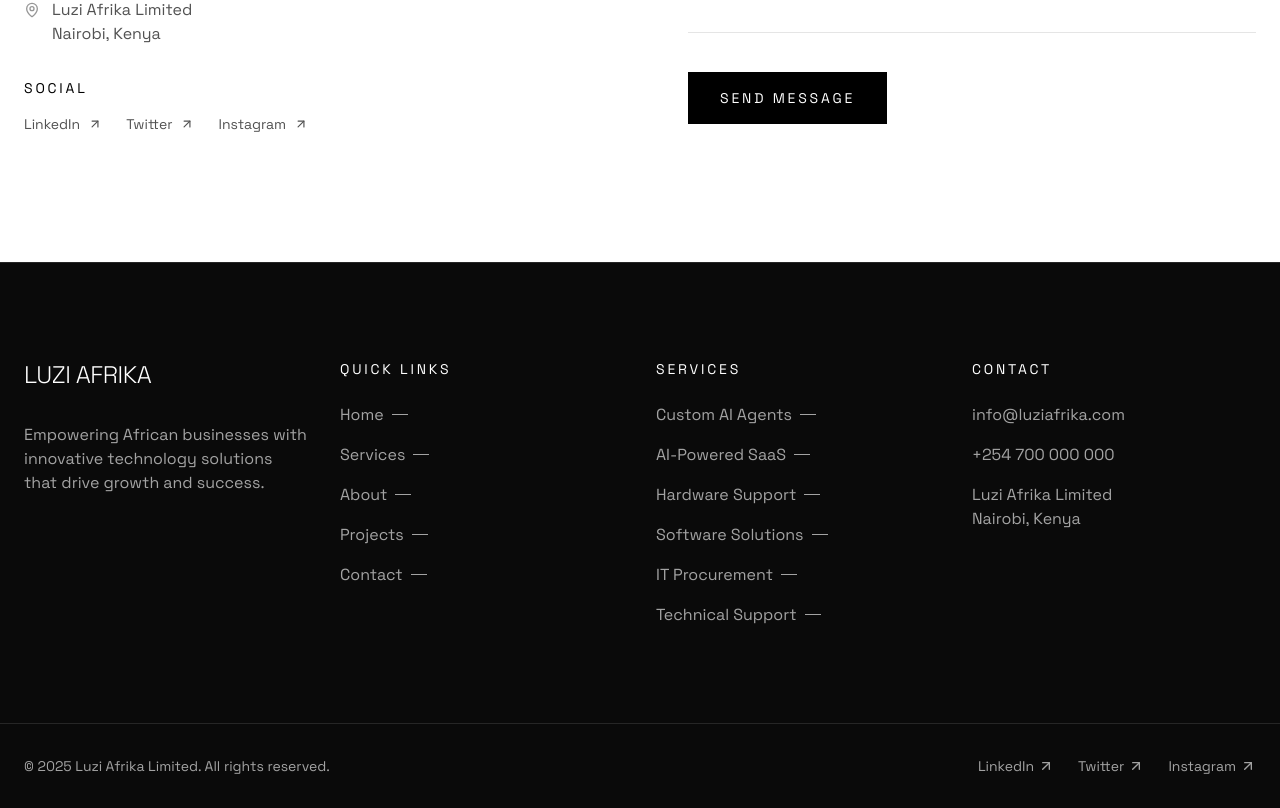
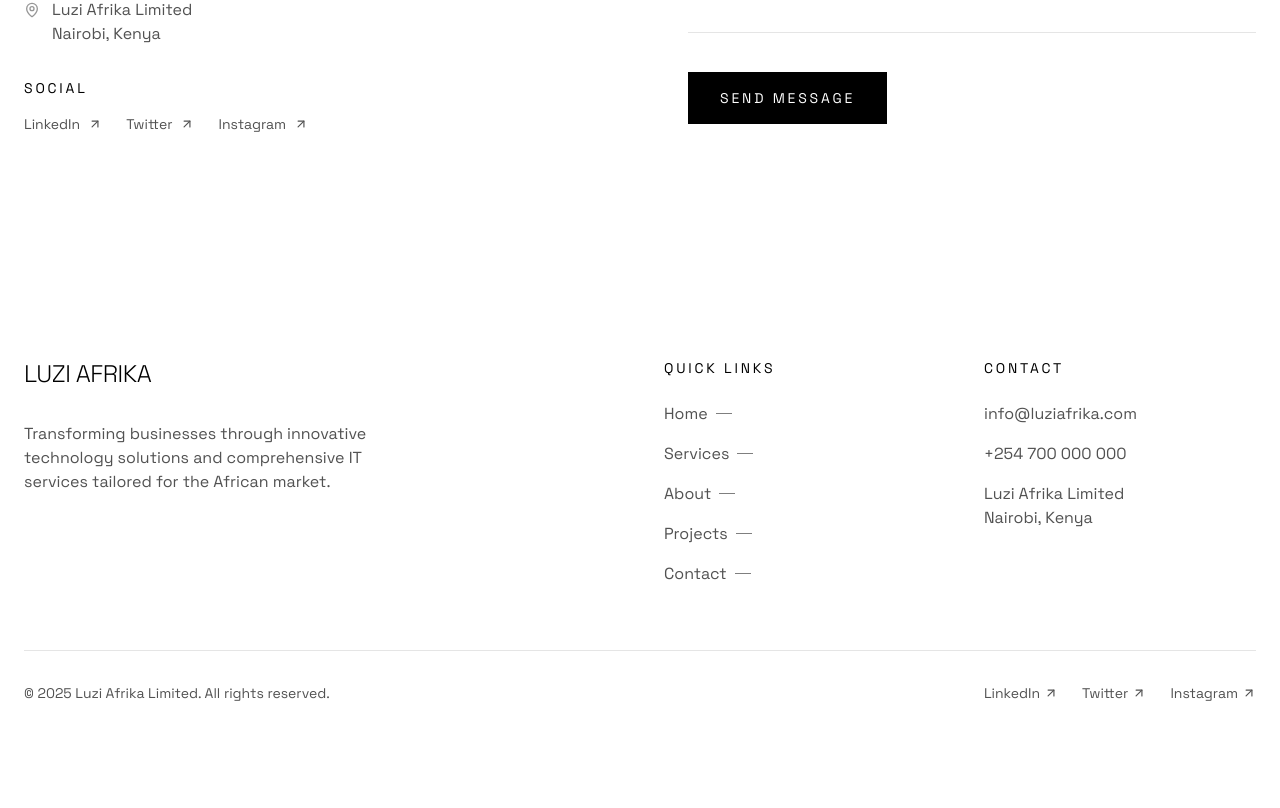
Before and after one commit to mvonombogho/luzi-afrika, a Next.js app: page / in a window 1280 px wide. Shown: the part 5195-6003 px from the top of the page. Built offline with nearby package versions, Linux system fonts and the light colour scheme.

Commit message:
feat: add modern Footer section

```diff
--- a/src/components/footer/Footer.tsx
+++ b/src/components/footer/Footer.tsx
@@ -4,109 +4,70 @@ import { motion } from 'framer-motion';
 import Link from 'next/link';
 import { ArrowUpRight } from 'lucide-react';
 
-const quickLinks = [
+export default function Footer() {
+  const currentYear = new Date().getFullYear();
+
+  return (
+    <footer className="w-full bg-white text-black py-24 px-6">
+      <div className="max-w-screen-xl mx-auto">
+        <div className="grid grid-cols-1 md:grid-cols-4 gap-12 mb-16">
+          <div className="md:col-span-2 space-y-8">
+            <Link href="/" className="inline-block">
+              <h3 className="text-2xl font-light tracking-[-0.02em]">LUZI AFRIKA</h3>
+            </Link>
+            <p className="text-neutral-600 max-w-sm">
+              Transforming businesses through innovative technology solutions and comprehensive IT services tailored for the African market.
+            </p>
+          </div>
+
+          <div className="space-y-6">
+            <h4 className="text-sm uppercase tracking-[0.2em]">Quick Links</h4>
+            <div className="space-y-4">
+              {[
                 { name: 'Home', href: '/' },
                 { name: 'Services', href: '#services' },
                 { name: 'About', href: '#about' },
                 { name: 'Projects', href: '#projects' },
                 { name: 'Contact', href: '#contact' }
-];
-
-const services = [
-  { name: 'Custom AI Agents', href: '/services/ai-agents' },
-  { name: 'AI-Powered SaaS', href: '/services/ai-saas' },
-  { name: 'Hardware Support', href: '/services/hardware' },
-  { name: 'Software Solutions', href: '/services/software' },
-  { name: 'IT Procurement', href: '/services/procurement' },
-  { name: 'Technical Support', href: '/services/support' }
-];
-
-export default function Footer() {
-  const currentYear = new Date().getFullYear();
-
-  return (
-    <footer className="relative w-full bg-neutral-950 text-white overflow-hidden">
-      {/* Main Footer */}
-      <div className="w-full border-t border-neutral-800">
-        <div className="max-w-screen-xl mx-auto py-24 px-6">
-          <div className="grid grid-cols-1 md:grid-cols-2 lg:grid-cols-4 gap-12 md:gap-8">
-            {/* Company Info */}
-            <div className="space-y-8">
-              <Link href="/" className="inline-block">
-                <h3 className="text-2xl font-light tracking-[-0.02em]">
-                  LUZI AFRIKA
-                </h3>
-              </Link>
-              <p className="text-neutral-400 max-w-sm">
-                Empowering African businesses with innovative technology solutions that drive growth and success.
-              </p>
-            </div>
-
-            {/* Quick Links */}
-            <div>
-              <h4 className="text-sm uppercase tracking-[0.2em] mb-6">Quick Links</h4>
-              <div className="space-y-4">
-                {quickLinks.map((link) => (
+              ].map((link) => (
                 <Link
                   key={link.name}
                   href={link.href}
-                    className="block text-neutral-400 hover:text-white transition-colors group flex items-center gap-2"
+                  className="block text-neutral-600 hover:text-black transition-colors group flex items-center gap-2"
                 >
                   <span>{link.name}</span>
-                    <span className="w-4 h-px bg-neutral-400 group-hover:w-8 group-hover:bg-white transition-all duration-300" />
+                  <span className="w-4 h-px bg-black/50 group-hover:w-8 group-hover:bg-black transition-all duration-300" />
                 </Link>
               ))}
             </div>
           </div>
 
-            {/* Services */}
-            <div>
-              <h4 className="text-sm uppercase tracking-[0.2em] mb-6">Services</h4>
-              <div className="space-y-4">
-                {services.map((service) => (
-                  <Link
-                    key={service.name}
-                    href={service.href}
-                    className="block text-neutral-400 hover:text-white transition-colors group flex items-center gap-2"
-                  >
-                    <span>{service.name}</span>
-                    <span className="w-4 h-px bg-neutral-400 group-hover:w-8 group-hover:bg-white transition-all duration-300" />
-                  </Link>
-                ))}
-              </div>
-            </div>
-
-            {/* Contact */}
-            <div>
-              <h4 className="text-sm uppercase tracking-[0.2em] mb-6">Contact</h4>
-              <div className="space-y-4">
+          <div className="space-y-6">
+            <h4 className="text-sm uppercase tracking-[0.2em]">Contact</h4>
+            <div className="space-y-4 text-neutral-600">
               <a
                 href="mailto:info@luziafrika.com"
-                  className="block text-neutral-400 hover:text-white transition-colors"
+                className="block hover:text-black transition-colors"
               >
                 info@luziafrika.com
               </a>
               <a
                 href="tel:+254700000000"
-                  className="block text-neutral-400 hover:text-white transition-colors"
+                className="block hover:text-black transition-colors"
               >
                 +254 700 000 000
               </a>
-                <address className="text-neutral-400 not-italic">
+              <address className="not-italic">
                 Luzi Afrika Limited<br />
                 Nairobi, Kenya
               </address>
             </div>
           </div>
         </div>
-        </div>
-      </div>
 
-      {/* Bottom Bar */}
-      <div className="w-full border-t border-neutral-800">
-        <div className="max-w-screen-xl mx-auto px-6 py-8">
-          <div className="flex flex-col md:flex-row justify-between items-center gap-4">
-            <div className="text-neutral-400 text-sm">
+        <div className="pt-8 border-t border-neutral-200">
+          <div className="flex flex-col sm:flex-row justify-between gap-6">
+            <div className="text-neutral-600 text-sm">
               © {currentYear} Luzi Afrika Limited. All rights reserved.
             </div>
 
@@ -121,12 +82,13 @@ export default function Footer() {
                   href={social.url}
                   target="_blank"
                   rel="noopener noreferrer"
-                  className="text-sm text-neutral-400 hover:text-white transition-colors flex items-center gap-1 group"
-                  whileHover={{ x: 5 }}
+                  whileHover={{ y: -2 }}
+                  className="text-sm text-neutral-600 hover:text-black transition-colors flex items-center gap-1 group"
                 >
                   {social.name}
                   <ArrowUpRight
-                    className="w-4 h-4 transform group-hover:translate-x-0.5 group-hover:-translate-y-0.5 transition-transform"
+                    size={14}
+                    className="transform group-hover:translate-x-0.5 group-hover:-translate-y-0.5 transition-transform"
                   />
                 </motion.a>
               ))}
@@ -134,8 +96,6 @@ export default function Footer() {
           </div>
         </div>
       </div>
-
-      <div className="absolute inset-0 -z-10 bg-[radial-gradient(circle_at_100%_100%,rgba(45,45,45,1)_0%,rgba(0,0,0,0)_50%)]" />
     </footer>
   );
 }
```
Lines whose indentation alone changed are shown as unchanged.
